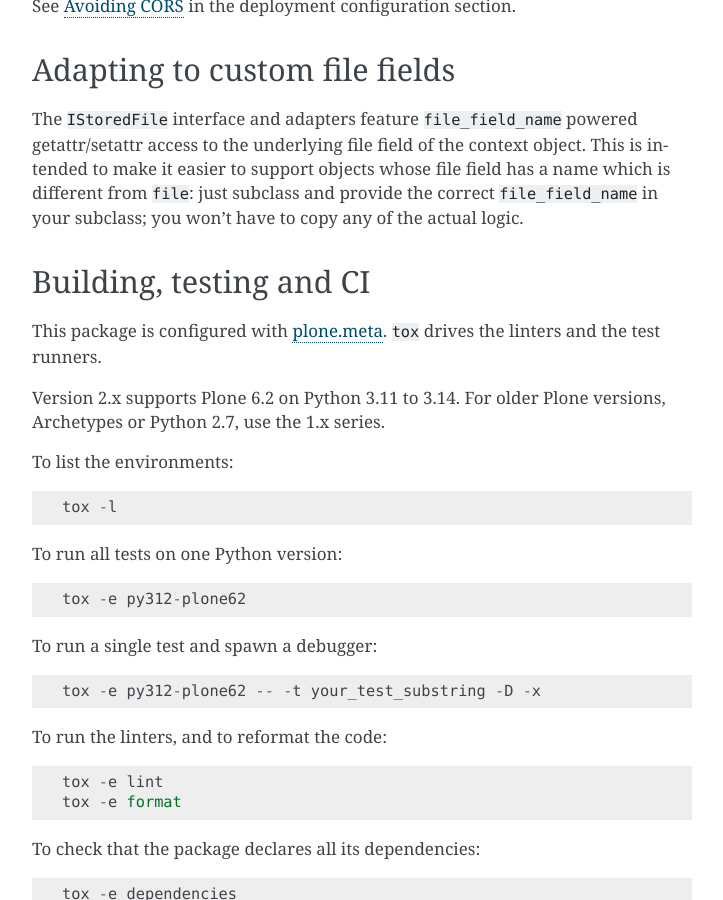
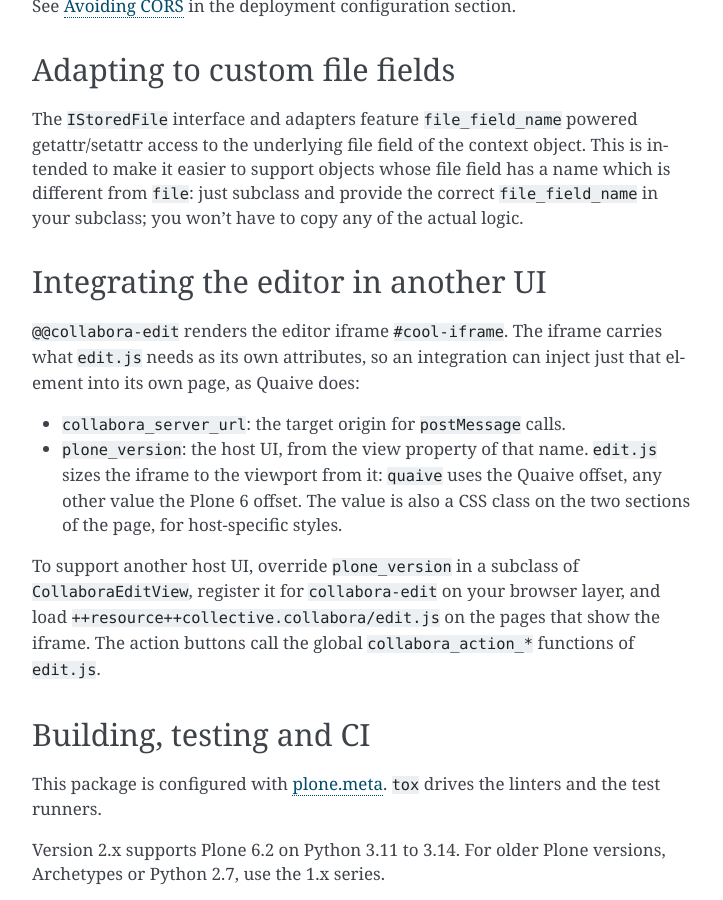
Before and after one commit to collective/collective.collabora, a Sphinx documentation site: the page built from docs/development.rst, in a window 1280 px wide and 900 px high, scrolled down 1223 px. Shown: the whole window, without its empty margins (388-1111 px from the left). Built offline with Sphinx 7.4.7, drawn with Linux system fonts in a browser that asks for light colours; pages that are not in the unit, such as notebooks, are missing from menus; some of the changed text lies outside the part shown.

Commit message:
Document the editor iframe contract for integrations

```diff
--- a/docs/development.rst
+++ b/docs/development.rst
@@ -60,6 +60,25 @@ This is intended to make it easier to support objects whose file field has
 a name which is different from ``file``: just subclass and provide the correct
 ``file_field_name`` in your subclass; you won't have to copy any of the actual logic.
 
+Integrating the editor in another UI
+------------------------------------
+
+``@@collabora-edit`` renders the editor iframe ``#cool-iframe``. The iframe
+carries what ``edit.js`` needs as its own attributes, so an integration can
+inject just that element into its own page, as Quaive does:
+
+- ``collabora_server_url``: the target origin for ``postMessage`` calls.
+- ``plone_version``: the host UI, from the view property of that name.
+  ``edit.js`` sizes the iframe to the viewport from it: ``quaive`` uses the
+  Quaive offset, any other value the Plone 6 offset. The value is also a CSS
+  class on the two sections of the page, for host-specific styles.
+
+To support another host UI, override ``plone_version`` in a subclass of
+``CollaboraEditView``, register it for ``collabora-edit`` on your browser layer,
+and load ``++resource++collective.collabora/edit.js`` on the pages that show
+the iframe. The action buttons call the global ``collabora_action_*`` functions
+of ``edit.js``.
+
 Building, testing and CI
 ------------------------
 
```
